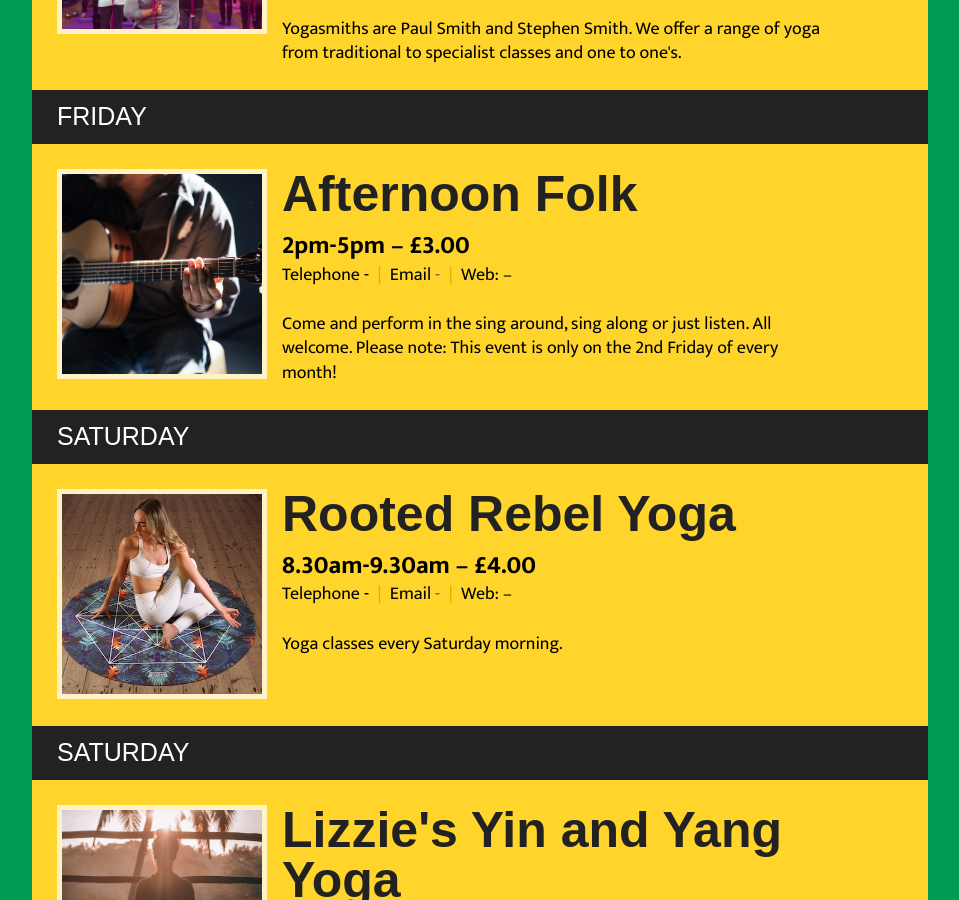
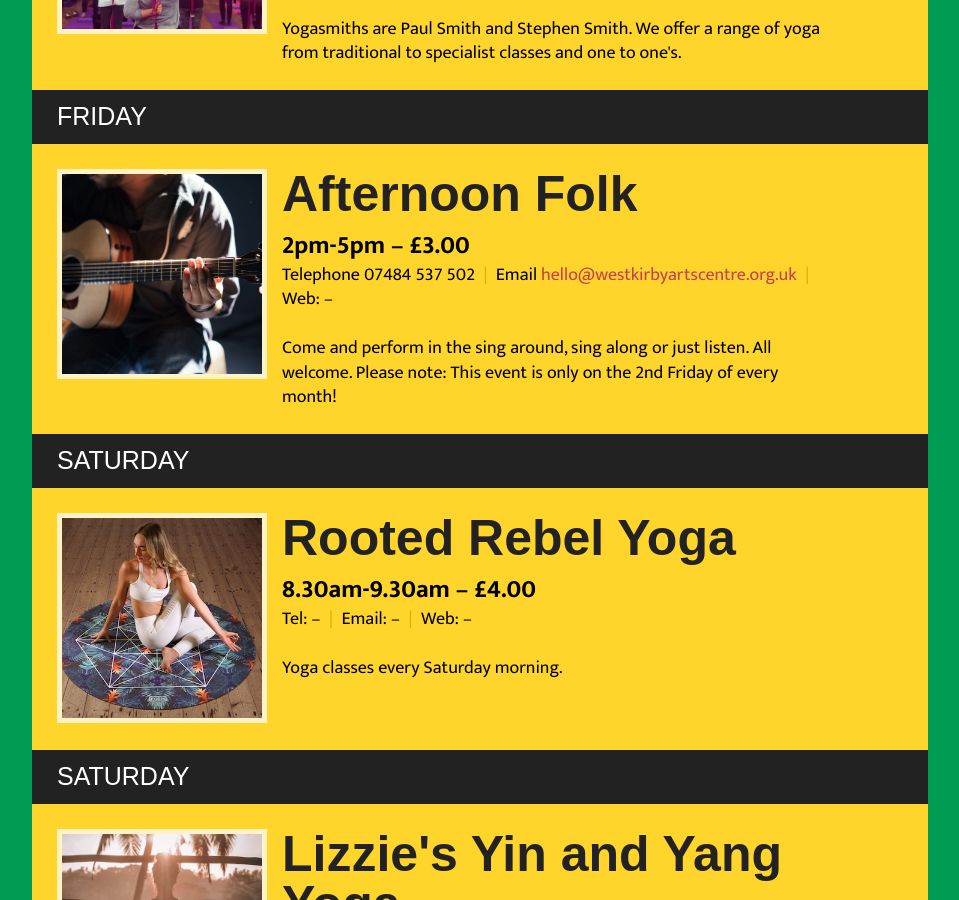
Before and after one commit to martincf/westkirbyartscentre, a Jekyll site: the page built from classes.md, in a window 1280 px wide and 900 px high, scrolled down 3799 px. Shown: the whole window, without its empty margins (160-1119 px from the left). Built offline with Jekyll 4.4.1, drawn with Linux system fonts in a browser that asks for light colours; nearby versions of some CDN libraries; some web fonts are replaced.

Commit message:
Classes update

```diff
--- a/_data/classes.yml
+++ b/_data/classes.yml
@@ -106,19 +106,19 @@
   tutor: "-"
   desc: |
     Come and perform in the sing around, sing along or just listen. All welcome. Please note: This event is only on the 2nd Friday of every month!
-  tel: "-"
-  email: "-"
+  tel: 07484 537 502
+  email: hello@westkirbyartscentre.org.uk
   image: events/acousticharvest
 
 - name: Rooted Rebel Yoga
   day: Saturday
   time: 8.30am-9.30am
   price: "4.00"
-  tutor: "-"
+  tutor:
   desc: |
     Yoga classes every Saturday morning.
-  tel: "-"
-  email: "-"
+  tel:
+  email:
   image: class-yoga
 
 - name: Lizzie's Yin and Yang Yoga
```
